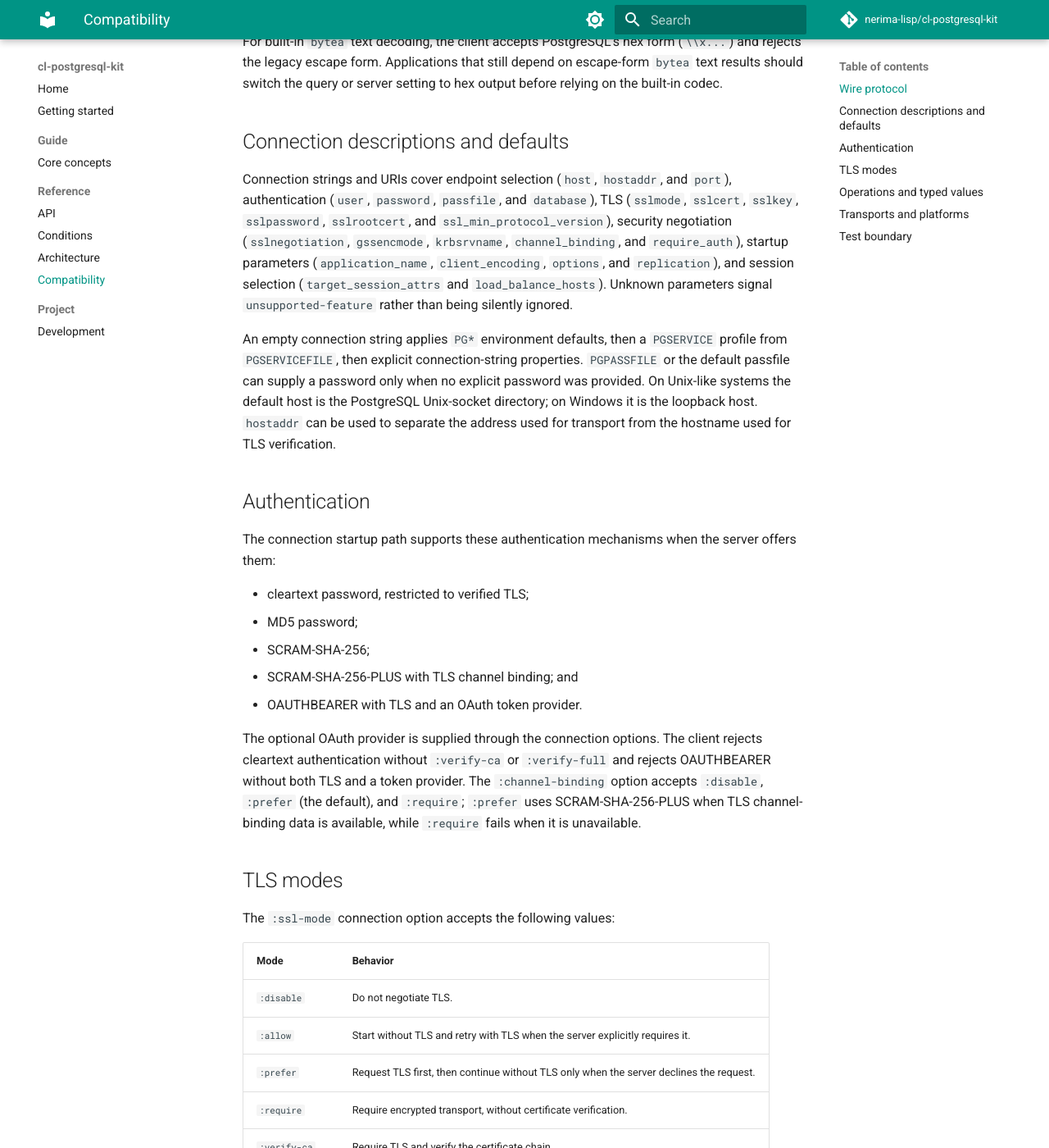
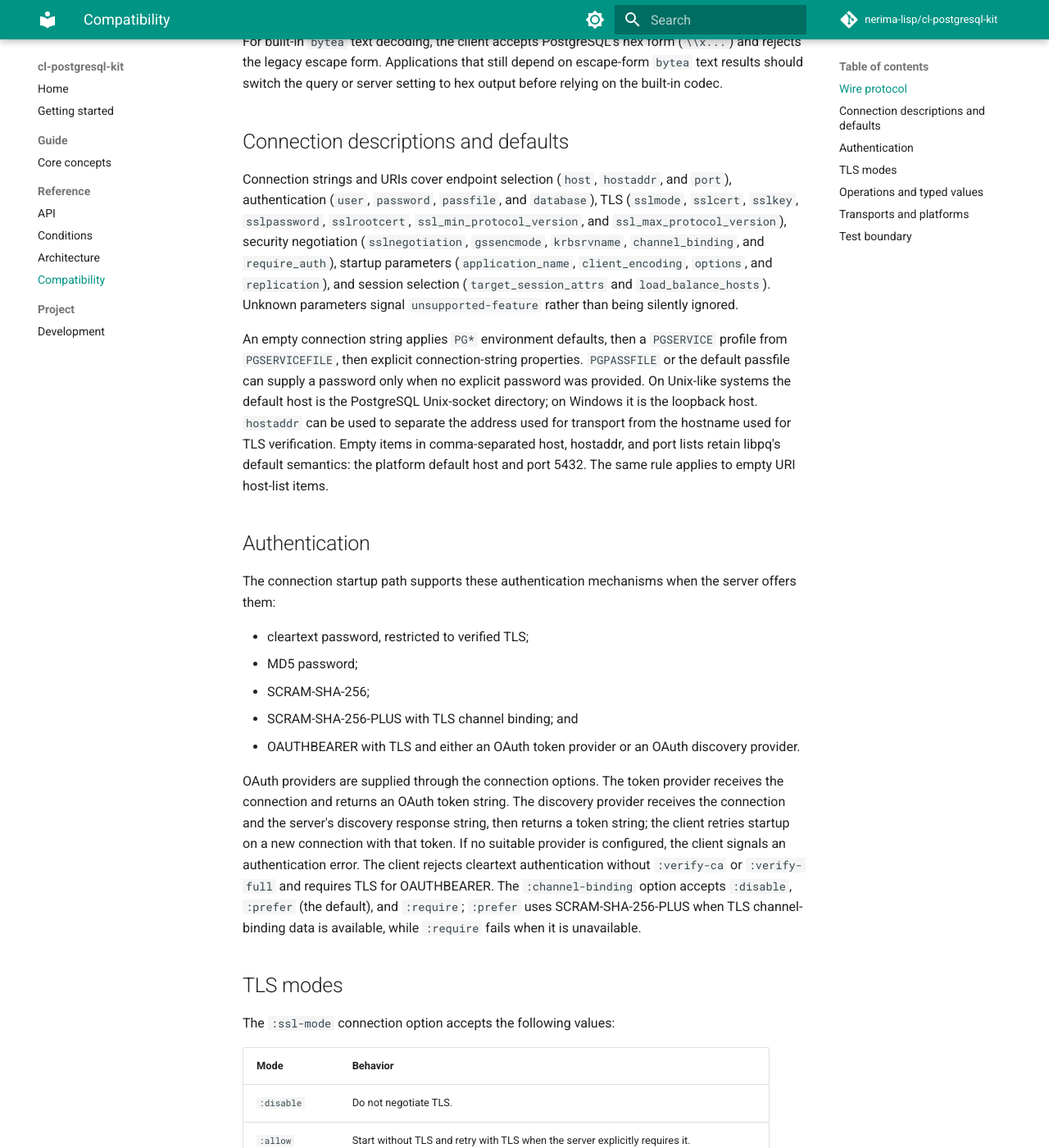
Before and after one commit to nerima-lisp/cl-postgresql-kit, an MkDocs documentation site: the page built from docs/src/reference/compatibility.md, in a window 1280 px wide and 1400 px high, scrolled down 428 px. Shown: the whole window at 82% size. Built offline with MkDocs 1.6.1 and Material for MkDocs 9.7.7, drawn with Linux system fonts in a browser that asks for light colours; comment, search, counter and statistics services are not loaded; some of the changed text lies outside the part shown.

Commit message:
Document connection compatibility and OAuth discovery

```diff
--- a/docs/src/reference/compatibility.md
+++ b/docs/src/reference/compatibility.md
@@ -22,8 +22,8 @@ to hex output before relying on the built-in codec.
 
 Connection strings and URIs cover endpoint selection (`host`, `hostaddr`, and
 `port`), authentication (`user`, `password`, `passfile`, and `database`), TLS
-(`sslmode`, `sslcert`, `sslkey`, `sslpassword`, `sslrootcert`, and
-`ssl_min_protocol_version`), security negotiation (`sslnegotiation`,
+(`sslmode`, `sslcert`, `sslkey`, `sslpassword`, `sslrootcert`,
+`ssl_min_protocol_version`, and `ssl_max_protocol_version`), security negotiation (`sslnegotiation`,
 `gssencmode`, `krbsrvname`, `channel_binding`, and `require_auth`), startup
 parameters (`application_name`, `client_encoding`, `options`, and
 `replication`), and session selection (`target_session_attrs` and
@@ -36,7 +36,10 @@ properties. `PGPASSFILE` or the default passfile can supply a password only
 when no explicit password was provided. On Unix-like systems the default host
 is the PostgreSQL Unix-socket directory; on Windows it is the loopback host.
 `hostaddr` can be used to separate the address used for transport from the
-hostname used for TLS verification.
+hostname used for TLS verification. Empty items in comma-separated host,
+hostaddr, and port lists retain libpq's default semantics: the platform
+default host and port 5432. The same rule applies to empty URI host-list
+items.
 
 ## Authentication
 
@@ -47,14 +50,20 @@ server offers them:
 - MD5 password;
 - SCRAM-SHA-256;
 - SCRAM-SHA-256-PLUS with TLS channel binding; and
-- OAUTHBEARER with TLS and an OAuth token provider.
+- OAUTHBEARER with TLS and either an OAuth token provider or an OAuth
+  discovery provider.
 
-The optional OAuth provider is supplied through the connection options. The
-client rejects cleartext authentication without `:verify-ca` or
-`:verify-full` and rejects OAUTHBEARER without both TLS and a token provider.
-The `:channel-binding` option accepts `:disable`, `:prefer` (the default), and
-`:require`; `:prefer` uses SCRAM-SHA-256-PLUS when TLS channel-binding data is
-available, while `:require` fails when it is unavailable.
+OAuth providers are supplied through the connection options. The token
+provider receives the connection and returns an OAuth token string. The
+discovery provider receives the connection and the server's discovery
+response string, then returns a token string; the client retries startup on a
+new connection with that token. If no suitable provider is configured, the
+client signals an authentication error. The client rejects cleartext
+authentication without `:verify-ca` or `:verify-full` and requires TLS for
+OAUTHBEARER. The `:channel-binding` option accepts `:disable`, `:prefer` (the
+default), and `:require`; `:prefer` uses SCRAM-SHA-256-PLUS when TLS
+channel-binding data is available, while `:require` fails when it is
+unavailable.
 
 ## TLS modes
 
@@ -77,9 +86,11 @@ The native socket transport passes the per-stream `cl+ssl` options `:certificate
 `cl+ssl` context from a pathname, a CL+SSL default location keyword, or a list
 of pathnames. The libpq value `sslrootcert=system` maps to the CL+SSL default
 location and implies `:verify-full` when `sslmode` is omitted.
-The TLS minimum version can be set with `:min-proto-version` or the
-`ssl_min_protocol_version` connection parameter, using TLS 1.0 through TLS
-1.3. With `sslnegotiation=direct`, the connection requires an encrypting TLS
+The TLS minimum and maximum versions can be set with `:min-proto-version` and
+`:max-proto-version`, or the `ssl_min_protocol_version` and
+`ssl_max_protocol_version` connection parameters, using TLS 1.0 through TLS
+1.3. The maximum cannot be lower than the minimum. With
+`sslnegotiation=direct`, the connection requires an encrypting TLS
 mode and advertises PostgreSQL's direct-TLS ALPN protocol. The native socket
 transport does not expose TLS channel-binding bytes, so applications that
 require SCRAM-SHA-256-PLUS must provide a transport implementation that
@@ -118,9 +129,10 @@ deterministic protocol tests and does not model a live server or network.
 
 ## Test boundary
 
-The ASDF test system exercises framing, authentication helpers, typed values,
-SQL `NULL`, conditions, pooling, cancellation, COPY, pipelines, replication,
-and result limits through in-memory transport. It does not prove
+The ASDF test system exercises framing, authentication helpers including the
+OAuth discovery exchange, typed values, SQL `NULL`, conditions, pooling,
+cancellation, COPY, pipelines, replication, and result limits through
+in-memory transport. It does not prove
 interoperability with a running PostgreSQL server, a particular server
 version, a real DNS/socket environment, or a TLS implementation.
 
```
Also changed, not shown: docs/src/getting-started.md (+15 -5 lines), docs/src/project/development.md (+2 -1 lines), docs/src/reference/api.md (+9 -3 lines), docs/src/reference/conditions.md (+3 -0 lines).
